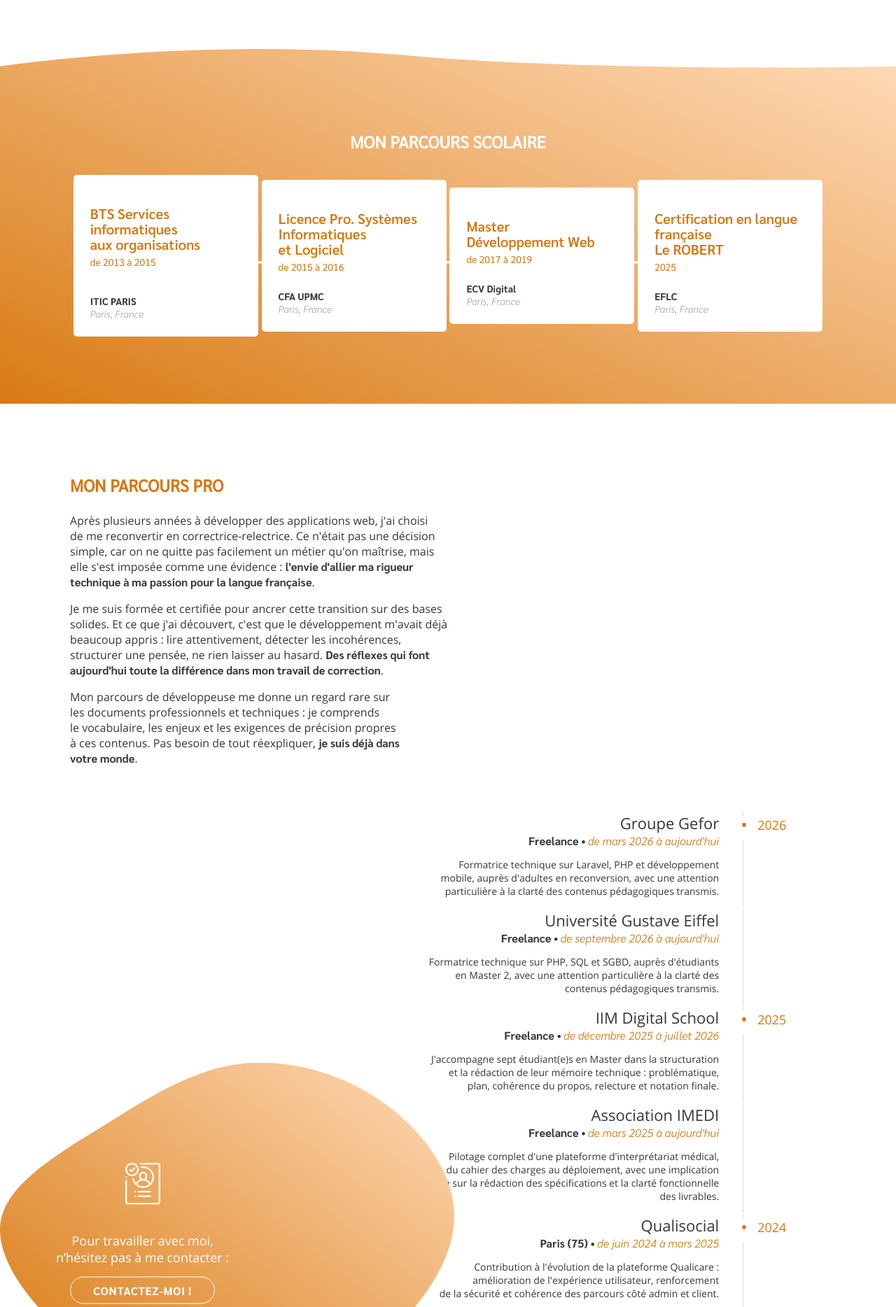
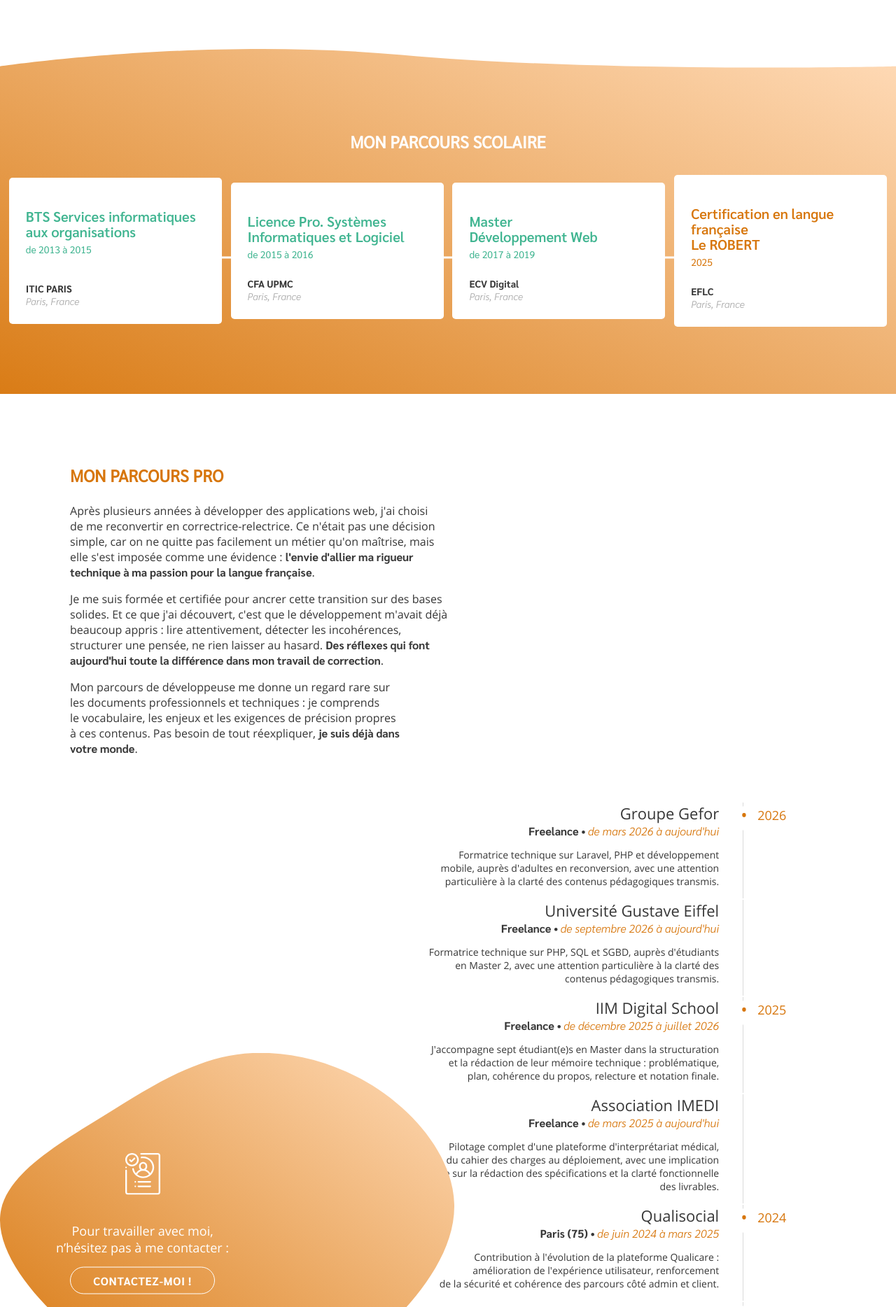
Before and after one commit to marinesl/mon-site, a Symfony app: template templates/readproof/resume.html.twig in a window 1280 px wide. Shown: the part 2387-4255 px from the top of the page at 70% size. Run offline with Twig, Linux system fonts and the light colour scheme; the template is opened without the code that fills it, so the values that code supplies are empty; form fields are guessed from the names that the template uses; some libraries are stand-ins or nearby versions.

Commit message:
ml-4: new layout for scolaire

```diff
--- /dev/null
+++ b/templates/dev/resume_page/scolaire.html.twig
@@ -0,0 +1 @@
+{% extends 'layouts/resume_page/scolaire.html.twig' %}
--- /dev/null
+++ b/templates/layouts/resume_page/scolaire.html.twig
@@ -0,0 +1,30 @@
+<div class="row" id="scolaire">
+    <div>
+        <div id="scolaire-intro">
+            <h2>Mon parcours scolaire</h2>
+        </div>
+    </div>
+
+    <div id="scolaire-parcours">
+        <hr>
+
+        <div>
+            <div class="parcours p1">
+                <p class="{{ isOrange }}">BTS Services informatiques<br>aux&nbsp;organisations</p>
+                <p class="{{ isOrange }}">de 2013 à 2015</p>
+                <p>ITIC PARIS<br><span>Paris, France</span></p>
+            </div>
+            <div class="parcours p2">
+                <p class="{{ isOrange }}">Licence Pro. Systèmes<br>Informatiques et&nbsp;Logiciel</p>
+                <p class="{{ isOrange }}">de 2015 à 2016</p>
+                <p>CFA UPMC<br><span>Paris, France</span></p>
+            </div>
+            <div class="parcours p3">
+                <p class="{{ isOrange }}">Master<br>Développement Web</p>
+                <p class="{{ isOrange }}">de 2017 à 2019</p>
+                <p>ECV Digital<br><span>Paris, France</span></p>
+            </div>
+            {% block formation %}{% endblock %}
+        </div>
+    </div>
+</div>
--- a/templates/readproof/resume.html.twig
+++ b/templates/readproof/resume.html.twig
@@ -26,51 +26,8 @@
     {# Compétences #}
     {{ include('readproof/resume_page/competences.html.twig') }}
 
-
-
     {# Parcours scolaire #}
-    <div class="row" id="scolaire">
-        <div>
-            <div id="scolaire-intro">
-                <h2>Mon parcours scolaire</h2>
-            </div>
-        </div>
-
-        <div class="row" id="scolaire-parcours">
-            <hr>
-
-            <div>
-                <div class="parcours p1">
-                    <div>
-                        <p class="orange">BTS Services informatiques<br>aux&nbsp;organisations</p>
-                        <p class="orange">de 2013 à 2015</p>
-                        <p>ITIC PARIS<br><span>Paris, France</span></p>
-                    </div>
-                </div>
-                <div class="parcours p2">
-                    <div>
-                        <p class="orange">Licence Pro. Systèmes<br>Informatiques et&nbsp;Logiciel</p>
-                        <p class="orange">de 2015 à 2016</p>
-                        <p>CFA UPMC<br><span>Paris, France</span></p>
-                    </div>
-                </div>
-                <div class="parcours p3">
-                    <div>
-                        <p class="orange">Master<br>Développement Web</p>
-                        <p class="orange">de 2017 à 2019</p>
-                        <p>ECV Digital<br><span>Paris, France</span></p>
-                    </div>
-                </div>
-                <div class="parcours p3">
-                    <div>
-                        <p class="orange">Certification en langue française<br>Le ROBERT</p>
-                        <p class="orange">2025</p>
-                        <p>EFLC<br><span>Paris, France</span></p>
-                    </div>
-                </div>
-            </div>
-        </div>
-    </div>
+    {{ include('readproof/resume_page/scolaire.html.twig') }}
 
     {# Parcours professionnel #}
     <div class="row" id="professionnel">
--- /dev/null
+++ b/templates/readproof/resume_page/scolaire.html.twig
@@ -0,0 +1,11 @@
+{% extends 'layouts/resume_page/scolaire.html.twig' %}
+
+{% block formation %}
+    <div class="parcours p3">
+        <div>
+            <p class="orange">Certification en langue française<br>Le ROBERT</p>
+            <p class="orange">2025</p>
+            <p>EFLC<br><span>Paris, France</span></p>
+        </div>
+    </div>
+{% endblock %}
```
Also changed, not shown: templates/dev/resume.html.twig (+1 -30 lines).
